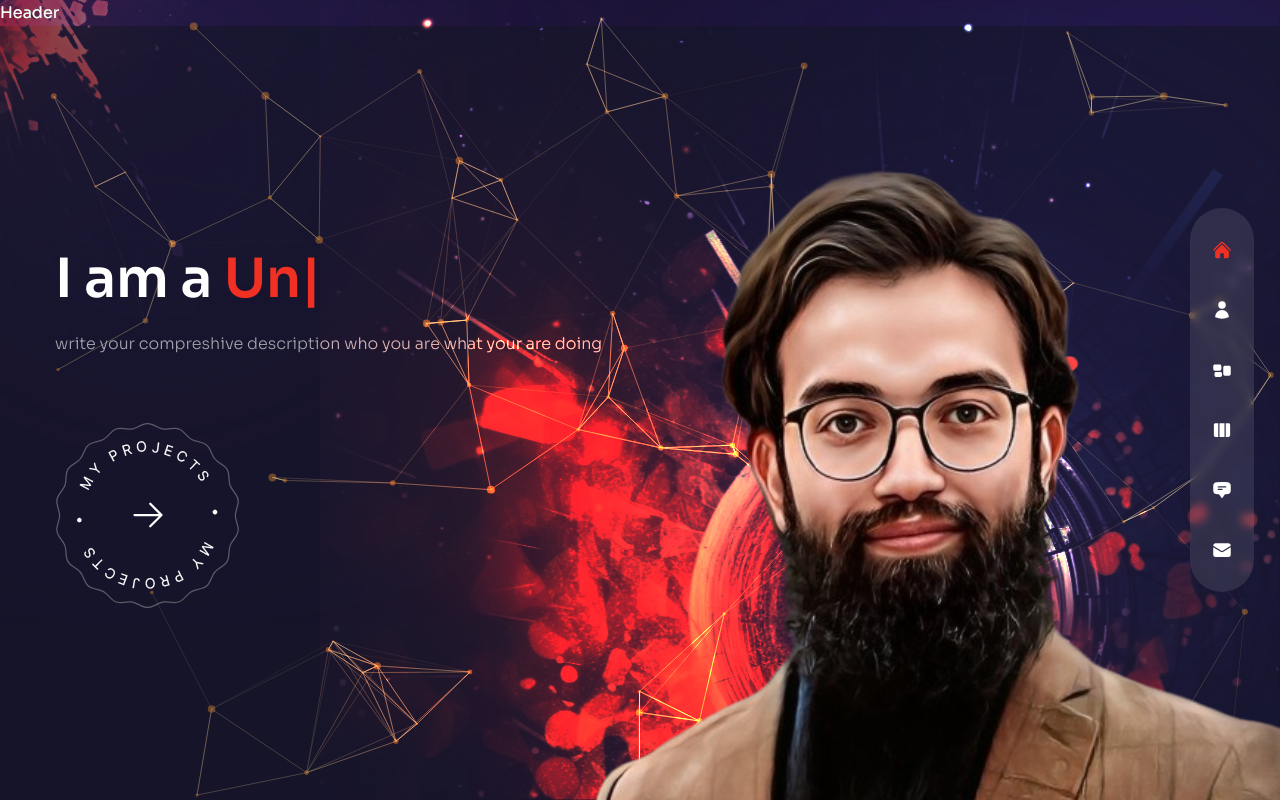
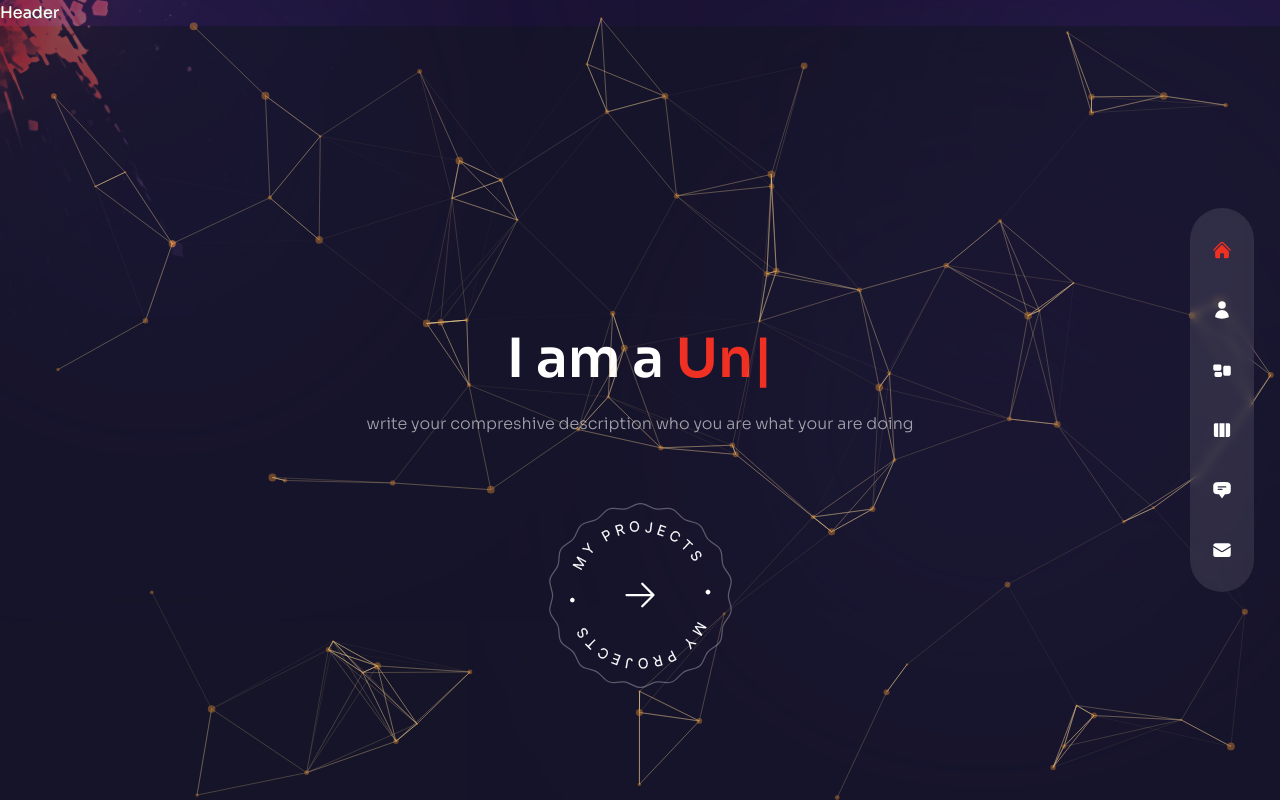
Before and after one commit to nawaz-72/MyPortfolio, a Next.js app: page / in a window 1280 px wide. Built offline with nearby package versions, Linux system fonts and the light colour scheme.

Commit message:
updated hero section

```diff
--- a/pages/index.js
+++ b/pages/index.js
@@ -12,7 +12,7 @@ const Home = () => {
   return (
     <div className="bg-primary/60 h-full">
       <div className="w-full h-full bg-gradient-to-r  frpm-primary/10 via-black/30 to-black/10">
-        <div className="text-center flex flex-col justify-center x:pt-40 xl:text-left h-full container mx-auto">
+        <div className="text-center flex flex-col justify-center items-center xl:pt-40 xl:text-left h-full container mx-auto">
           <motion.h1
             variants={fadeIn("down", 0.3)}
             initial="hidden"
@@ -59,7 +59,7 @@ const Home = () => {
         </div>
       </div>
       <div className="w-[1200px] h-full absolute right-0 bottom-0 ">
-        <div className="bg-none xl:bg-explosion xl:bg-cover xl:bg-right xl:bg-no-repeat w-[80%] h-full xxl:h-[70vh] absolute mix-blend-color-dodge translate-z-0 right-0 xxl:-right-[9%] xxl:bottom-0"></div>
+        <div className="bg-none  w-[80%] h-full xxl:h-[70vh] absolute mix-blend-color-dodge translate-z-0 right-0 xxl:-right-[9%] xxl:bottom-0"></div>
         <ParticlesContainer />
         <motion.div
           variants={fadeIn("up", 0.6)}
@@ -69,7 +69,6 @@ const Home = () => {
           transition={{ duration: 1, ease: "easeInOut" }}
           className="w-full h-full max-w-[737px] max-h-[678px] absolute -bottom-32 lg:bottom-0 lg:right-[6%] xl:right-0"
         >
-          <Avatar />
         </motion.div>
       </div>
     </div>
```
